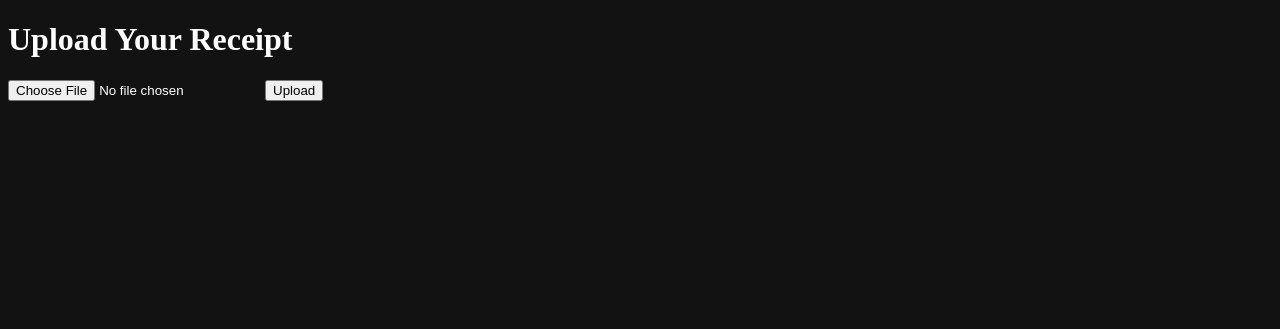
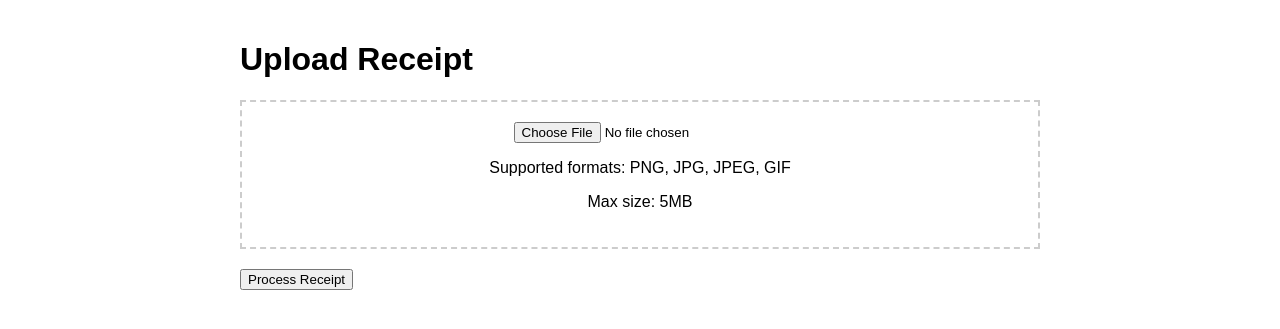
Before and after one commit to lokosmotos/mediaLoko, a Flask app: page / in a window 1280 px wide. Shown: the top 329 px of the page. Run offline with Flask 3, Linux system fonts and the light colour scheme.

Commit message:
Update upload.html

```diff
--- a/templates/upload.html
+++ b/templates/upload.html
@@ -1,13 +1,25 @@
 <!DOCTYPE html>
 <html>
 <head>
-    <title>Upload Receipt</title>
+    <title>Receipt Processor</title>
+    <style>
+        body { font-family: Arial, sans-serif; max-width: 800px; margin: 0 auto; padding: 20px; }
+        .error { color: red; }
+        .upload-box { border: 2px dashed #ccc; padding: 20px; text-align: center; margin: 20px 0; }
+    </style>
 </head>
-<body style="background: #121212; color: white;">
-    <h1>Upload Your Receipt</h1>
-    <form action="/upload" method="post" enctype="multipart/form-data">
-        <input type="file" name="receipt" required>
-        <input type="submit" value="Upload">
+<body>
+    <h1>Upload Receipt</h1>
+    {% if error %}
+        <p class="error">{{ error }}</p>
+    {% endif %}
+    <form method="post" enctype="multipart/form-data" action="/upload">
+        <div class="upload-box">
+            <input type="file" name="receipt" accept="image/*" required>
+            <p>Supported formats: PNG, JPG, JPEG, GIF</p>
+            <p>Max size: 5MB</p>
+        </div>
+        <button type="submit">Process Receipt</button>
     </form>
 </body>
 </html>
```
